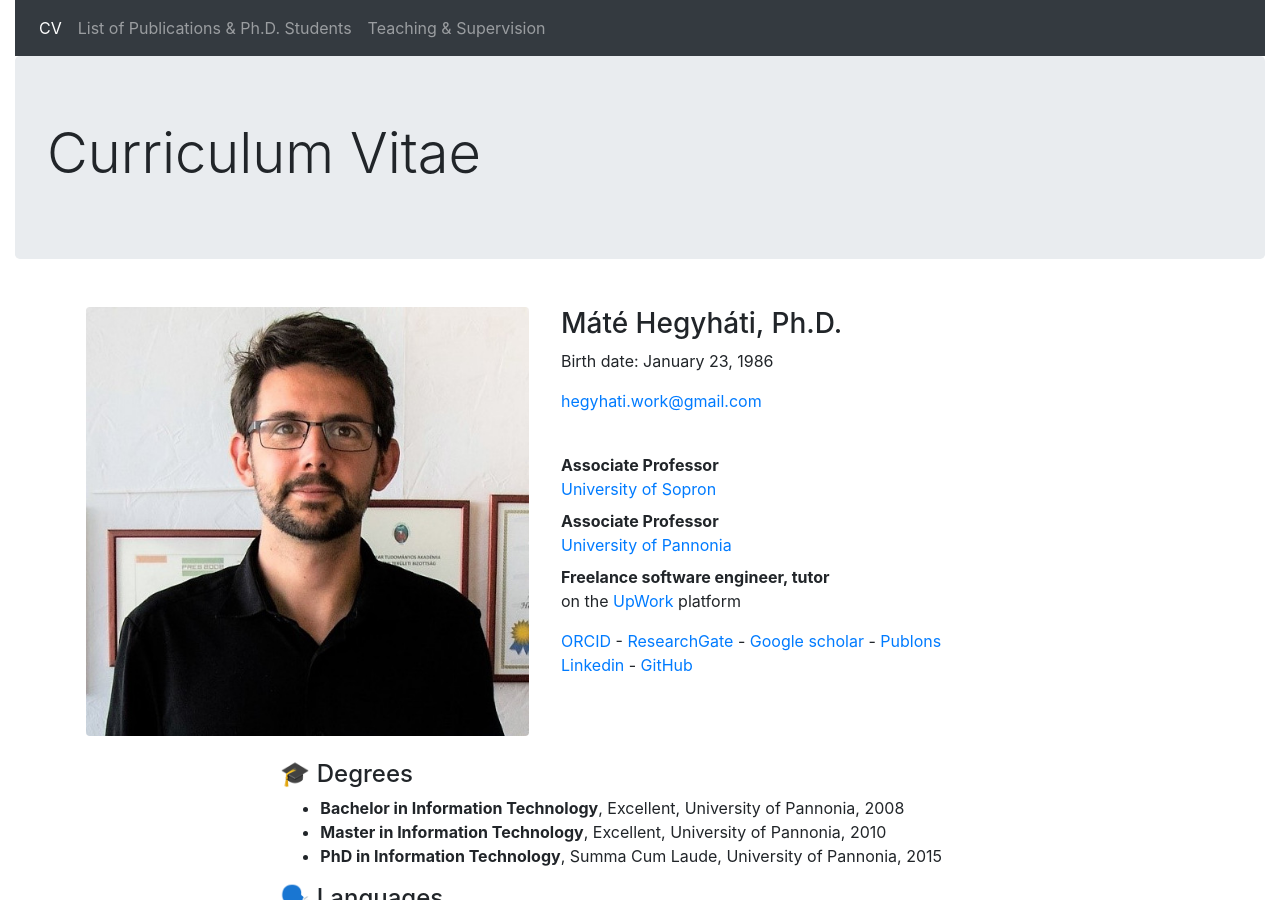
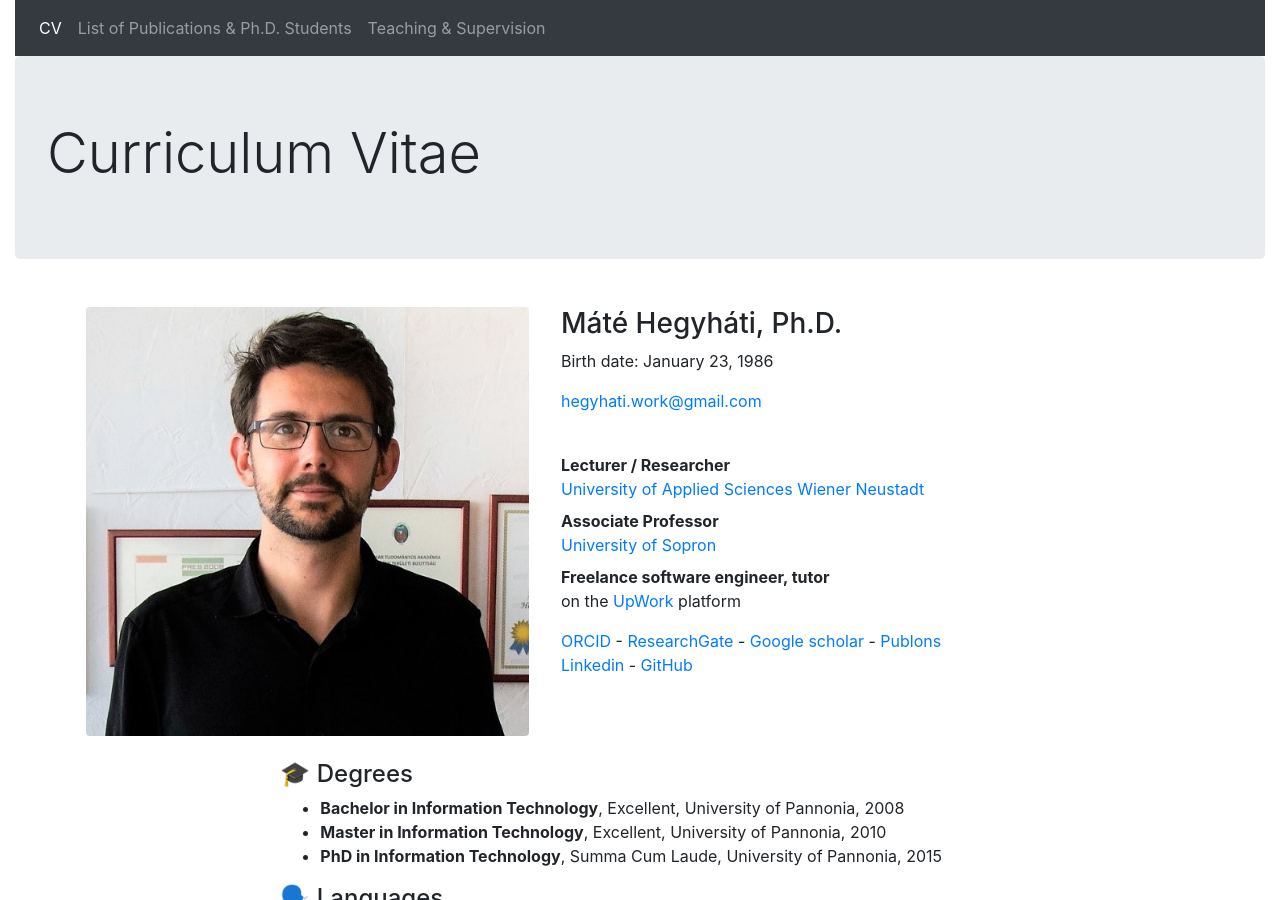
Before and after one commit to hegyhati/hegyhati.github.io, a Jekyll site: the page built from index.html, in a window 1280 px wide and 900 px high. Built offline with Jekyll 4.4.1, drawn with Linux system fonts in a browser that asks for light colours; some of the changed text lies outside the part shown.

Commit message:
Add FHWN

```diff
--- a/_includes/cv.html
+++ b/_includes/cv.html
@@ -11,10 +11,10 @@
     <p><a href="mailto:hegyhati.work@gmail.com">hegyhati.work@gmail.com</a></p>
     <br />
     <dl>
+        <dt>Lecturer / Researcher</dt>
+            <dd><a  href="https://www.fhwn.ac.at/">University of Applied Sciences Wiener Neustadt</a></dd>
         <dt>Associate Professor</dt>
             <dd><a  href="http://uni-sopron.hu">University of Sopron</a></dd>
-        <dt>Associate Professor</dt>
-            <dd><a  href="http://uni-pannon.hu">University of Pannonia</a></dd>
         <dt>Freelance software engineer, tutor
             <dd>on the <a href="https://www.upwork.com/freelancers/~01a0649a8d4ae27a60">UpWork</a> platform</dd> </dt>
     </dl>
```
Also changed, not shown: other parts of _includes/cv.html (+2 -0 lines).
